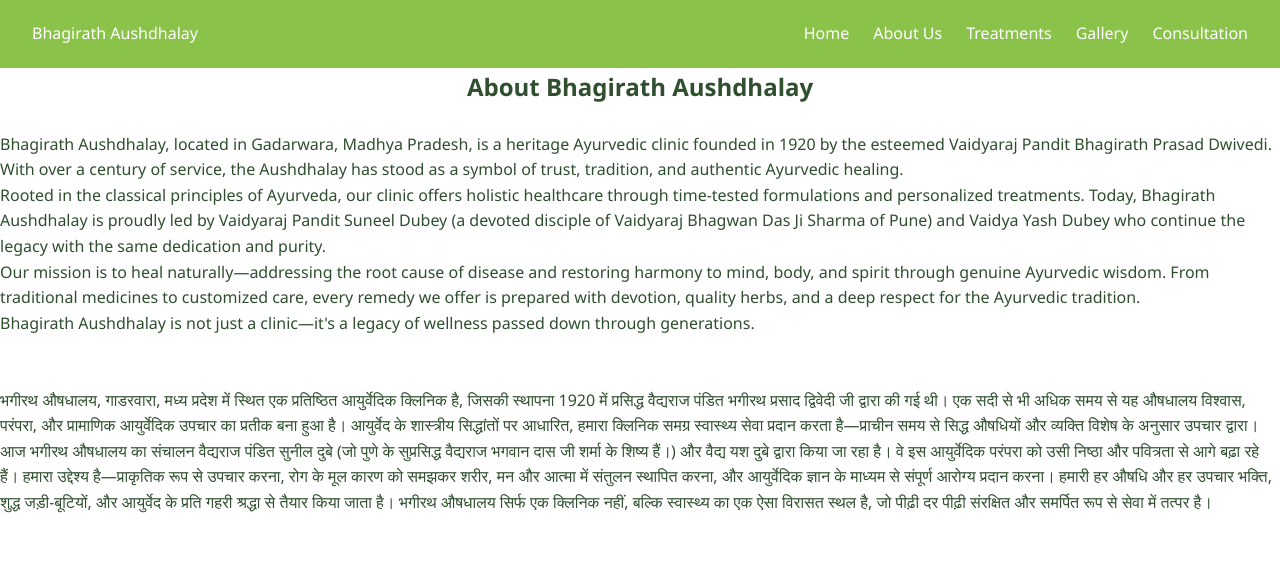
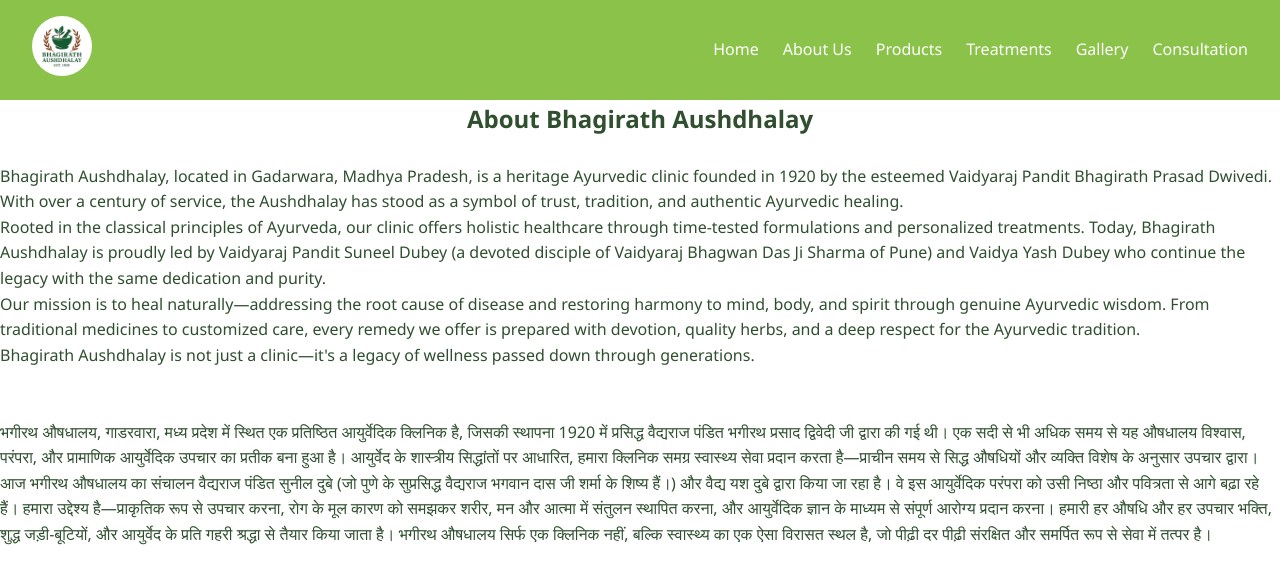
Before and after one commit to marwadidolly/bhagirath-ayurved, a plain HTML site: page about.html in a window 1280 px wide. Drawn offline with nearby package versions, Linux system fonts and the light colour scheme; files whose address does not match are found by name.

Commit message:
Update about.html

```diff
--- a/about.html
+++ b/about.html
@@ -14,10 +14,13 @@
 
   <!-- Header -->
   <header class="header">
-    <div class="logo">Bhagirath Aushdhalay</div>
+    <div class="logo">
+<img src="C:\Users\snaya\OneDrive\Desktop\ayurvedic\WhatsApp Image 2025-08-07 at 10.53.29 AM.jpeg" alt="Logo" class="logo-img">
+</div>
     <nav class="navbar">
       <a href="index.html">Home</a>
       <a href="about.html">About Us</a>
+      <a href="products.html">Products</a>
       <a href="treatments.html">Treatments</a>
       <a href="gallery.html">Gallery</a>
       <a href="consultation.html">Consultation</a>
@@ -25,7 +28,7 @@
   </header>
 
   <!-- About Section Full -->
-  <section class="about-section" data-aos="fade-up">
+  <section class="about-section" data-aos="fade-right">
           <div class="about-content">
           <center>
         <h2>About Bhagirath Aushdhalay</h2><br>
```
